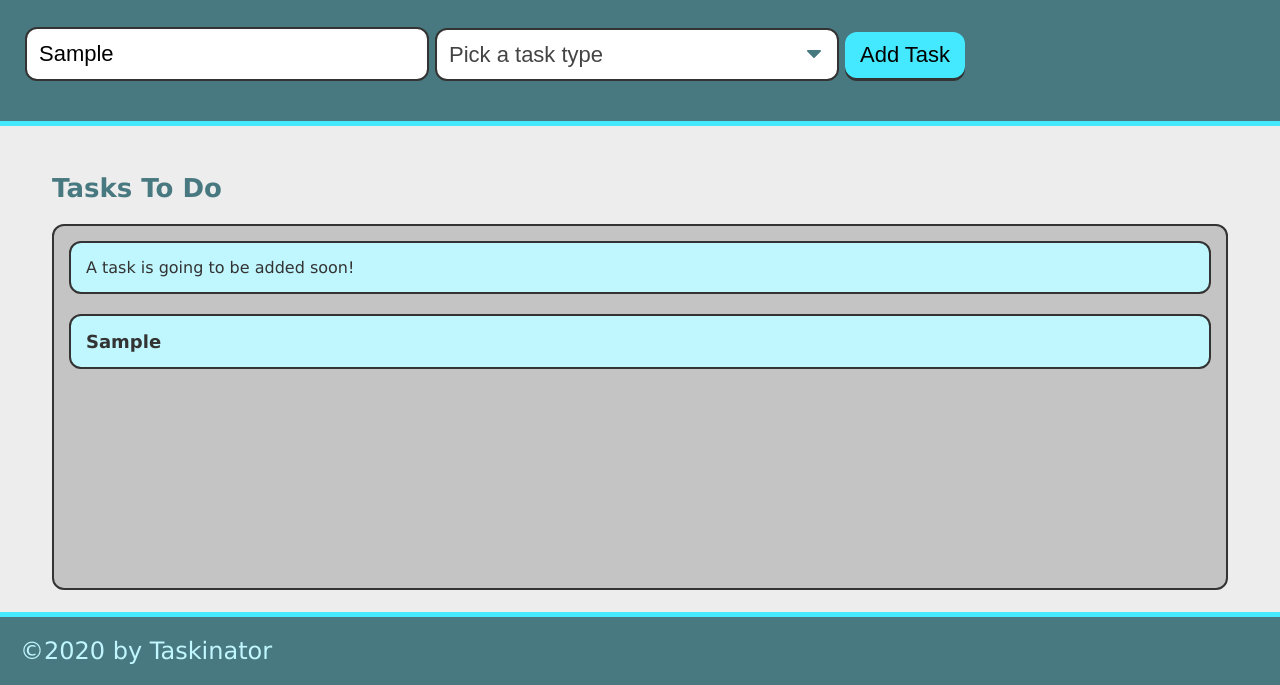
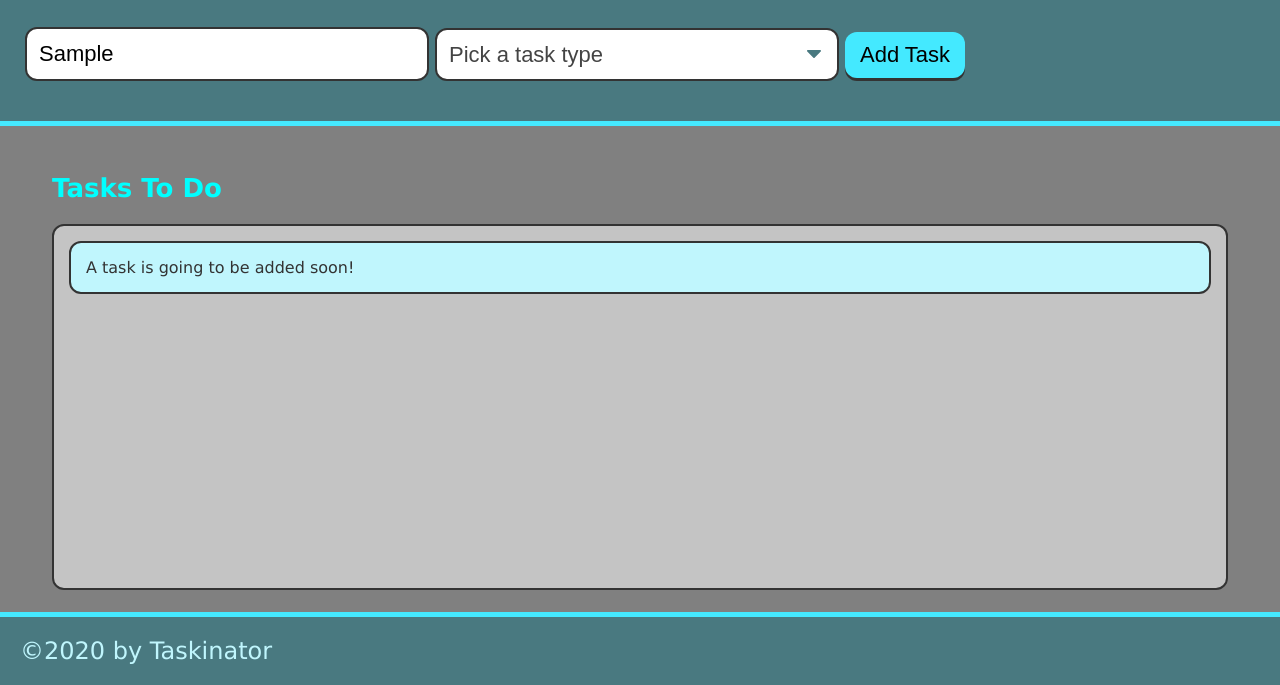
Before and after one commit to JoelHauser/taskanator, a plain HTML site: page index.html in a window 1280 px wide. Both pictures are taken after typing "Sample" into the empty fields and a click on the button "Add Task". Shown: the part 115-800 px from the top of the page. Drawn offline with Linux system fonts and the light colour scheme.

Commit message:
big step

```diff
--- a/assets/css/style.css
+++ b/assets/css/style.css
@@ -19,6 +19,7 @@ body {
   min-height: 100vh;
   flex-direction: column;
   font-family: Verdana, Geneva, Tahoma, sans-serif;
+  background-color: gray;
 }
 
 header {
@@ -90,7 +91,7 @@ footer {
 }
 
 .list-title {
-  color: var(--secondary);
+  color: cyan;
   font-size: 2.6rem;
 }
 
--- a/assets/js/script.js
+++ b/assets/js/script.js
@@ -6,12 +6,18 @@ var taskFormHandler = function(event) {
     var taskNameInput = document.querySelector("input[name='task-name']").value;
     var taskTypeInput = document.querySelector("select[name='task-type']").value;
 
+// check if input values are empty strings
+if (!taskNameInput || !taskTypeInput) {
+  alert("You need to fill out the task form!");
+  return false;
+}
+  formEl.reset();
+
 // package up data as an object
 var taskDataObj = {
   name: taskNameInput,
   type: taskTypeInput
 };
-
 // send it as an argument to createTaskEl
 createTaskEl(taskDataObj);
 };
```
